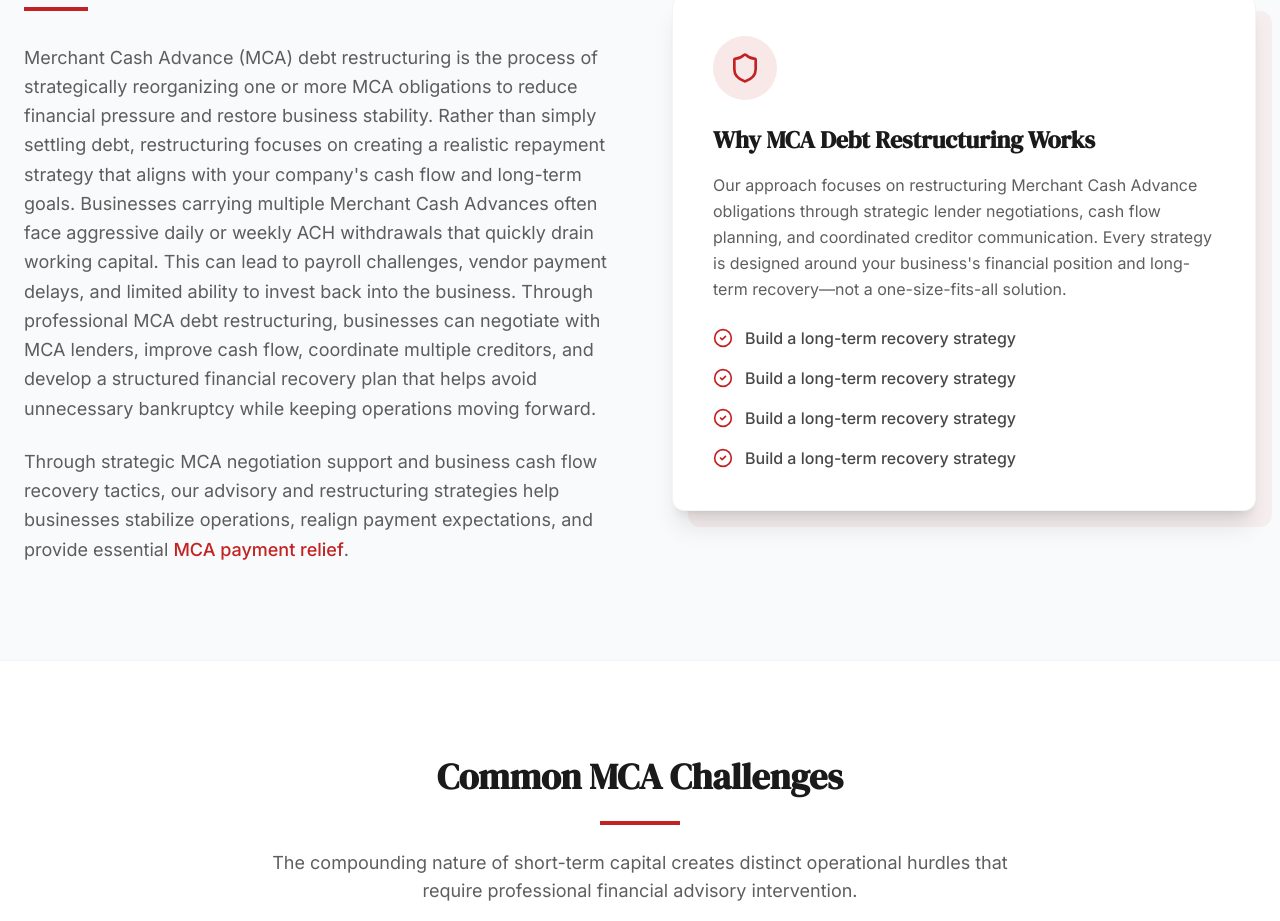
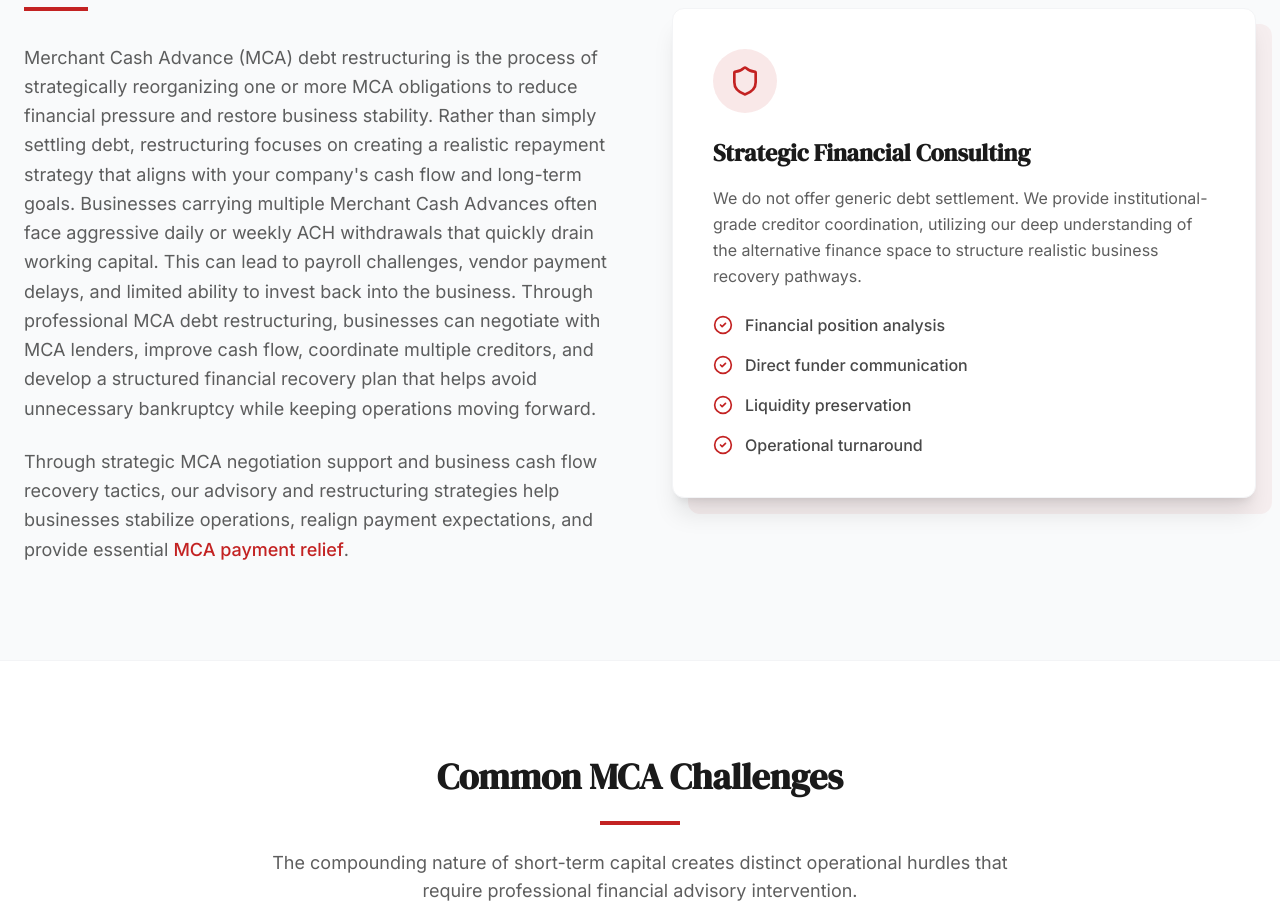
Before and after one commit to samknows9999/sg-054d5103-85fc-4583-be9c-e577d71113a8-1779968500, a Next.js app: page /mca-advisory in a window 1280 px wide. Shown: the part 1460-2381 px from the top of the page. Built offline with nearby package versions, Linux system fonts and the light colour scheme; no server answers; what react-google-recaptcha-v3 would draw is missing.

Commit message:
Revert to state at 16ae84b202b31aede244aeabc55a4e1241a1f722

```diff
--- a/src/pages/mca-advisory.tsx
+++ b/src/pages/mca-advisory.tsx
@@ -289,15 +289,15 @@ Through professional MCA debt restructuring, businesses can negotiate with MCA l
                   <div className="w-16 h-16 bg-accent/10 rounded-full flex items-center justify-center mb-6">
                     <Shield className="w-8 h-8 text-accent" />
                   </div>
-                  <h3 className="text-2xl font-serif font-bold mb-4">Why MCA Debt Restructuring Works</h3>
-                  <p className="text-foreground/70 mb-6 leading-relaxed">Our approach focuses on restructuring Merchant Cash Advance obligations through strategic lender negotiations, cash flow planning, and coordinated creditor communication. Every strategy is designed around your business's financial position and long-term recovery—not a one-size-fits-all solution.
-
+                  <h3 className="text-2xl font-serif font-bold mb-4">Strategic Financial Consulting</h3>
+                  <p className="text-foreground/70 mb-6 leading-relaxed">
+                    We do not offer generic debt settlement. We provide institutional-grade creditor coordination, utilizing our deep understanding of the alternative finance space to structure realistic business recovery pathways.
                   </p>
                   <ul className="space-y-4">
                     {["Financial position analysis", "Direct funder communication", "Liquidity preservation", "Operational turnaround"].map((item, i) =>
                     <li key={i} className="flex items-center gap-3">
                         <CheckCircle2 className="w-5 h-5 text-accent flex-shrink-0" />
-                        <span className="font-medium text-foreground/80">Build a long-term recovery strategy</span>
+                        <span className="font-medium text-foreground/80">{item}</span>
                       </li>
                     )}
                   </ul>
```
